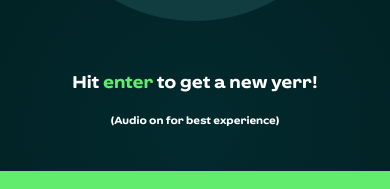
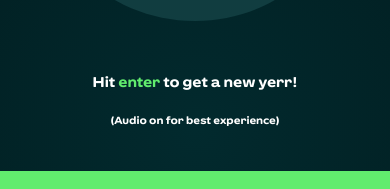
Before and after one commit to zskynar/yerr, a React (Create React App) app: page / in a window 390 px wide. Shown: the part 431-620 px from the top of the page. Built offline with nearby package versions, Linux system fonts and the light colour scheme.

Commit message:
style update

```diff
--- a/src/main.css
+++ b/src/main.css
@@ -308,7 +308,7 @@ h3 {
 @media (max-width: 480px) {
   .user-hint,
   .title {
-    font-size: 18px;
+    font-size: 15px;
   }
   .page {
     padding: 2rem;
```
